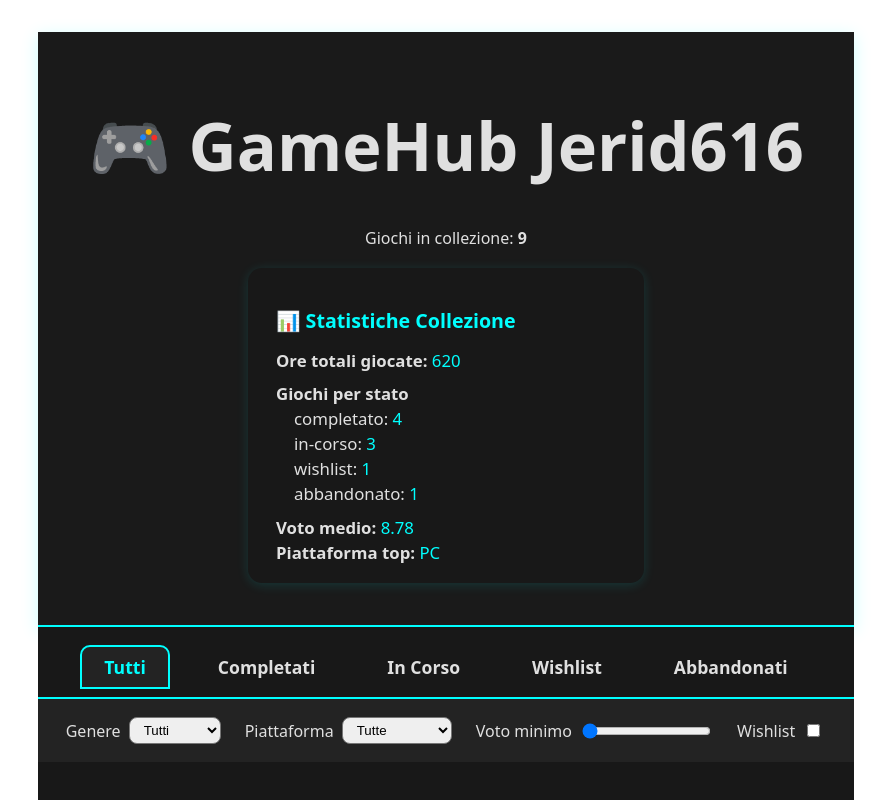
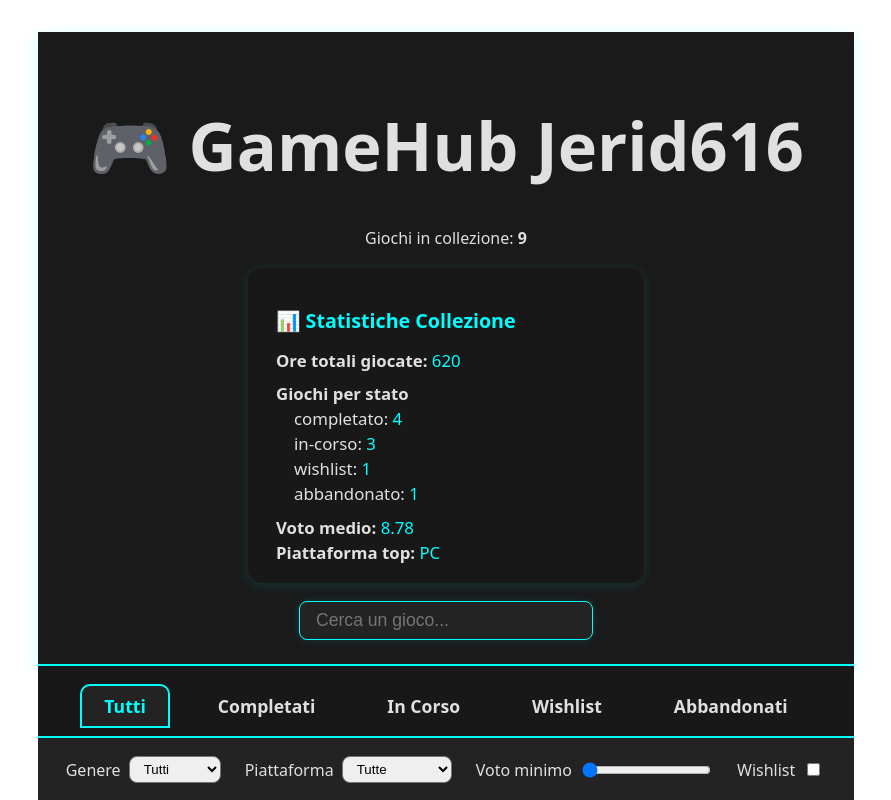
Before and after one commit to omar-jarid/gamehub, a React (Vite) app: page / in a window 1280 px wide. Shown: the top 800 px of the page, without its empty margins (194-1085 px from the left). Built offline with nearby package versions, Linux system fonts and the light colour scheme.

Commit message:
Implement search bar

```diff
--- a/src/App.jsx
+++ b/src/App.jsx
@@ -14,6 +14,7 @@ function App() {
   const [filtroPiattaforma, setFiltroPiattaforma] = useState("");
   const [votoMin, setVotoMin] = useState(1);
   const [soloWishlist, setSoloWishlist] = useState(false);
+  const [search, setSearch] = useState("");
 
   const [activeTab, setActiveTab] = useState("tutti");
   const giochiFiltrati = giochi
@@ -21,11 +22,17 @@ function App() {
     .filter(gioco => filtroGenere ? gioco.genere === filtroGenere : true)
     .filter(gioco => filtroPiattaforma ? gioco.piattaforma === filtroPiattaforma : true)
     .filter(gioco => gioco.voto >= votoMin)
-    .filter(gioco => soloWishlist ? gioco.stato === "wishlist" : true);
+    .filter(gioco => soloWishlist ? gioco.stato === "wishlist" : true)
+    .filter(
+      gioco => search.trim() === "" ? true : (
+        gioco.titolo.toLowerCase().includes(search.toLowerCase()) ||
+        gioco.genere.toLowerCase().includes(search.toLowerCase())
+      )
+    );
 
   return (
     <>
-      <Header gamerTag={gamerTag} games={giochi} />
+      <Header gamerTag={gamerTag} games={giochi} search={search} setSearch={setSearch}/>
       <Navigation activeTab={activeTab} setActiveTab={setActiveTab} />
       <GameFilters
         giochi={giochi}
--- a/src/components/Header/Header.css
+++ b/src/components/Header/Header.css
@@ -23,3 +23,21 @@
 };
 
 .gamer-tag { color: #0ff; }
+
+.search-style {
+  margin-top: 18px;
+  display: flex;
+  justify-content: center;
+}
+
+.input-style {
+  padding: 8px 16px;
+  border-radius: 8px;
+  border: 1px solid #0ff;
+  background: #232323;
+  color: #e0e0e0;
+  font-size: 1.1rem;
+  outline: none;
+  width: 260px;
+  box-shadow: 0 0 8px #0ff2;
+}
--- a/src/components/Header/Header.jsx
+++ b/src/components/Header/Header.jsx
@@ -1,7 +1,7 @@
 import GameStats from '../GameStats/GameStats';
 import './Header.css'
 
-function Header({gamerTag, games}) {
+function Header({ gamerTag, games, search, setSearch }) {
     return (
         <header className="header-style">
             <div className="title-style">
@@ -11,6 +11,14 @@ function Header({gamerTag, games}) {
                 Giochi in collezione: <b>{games.length}</b>
             </div>
             <GameStats giochi={games} />
+            <div className="search-style">
+                <input
+                    type="text"
+                    placeholder="Cerca un gioco..."
+                    value={search}
+                    onChange={e => setSearch(e.target.value)}
+                    className="input-style"/>
+            </div>
         </header>
     );
 }
```
